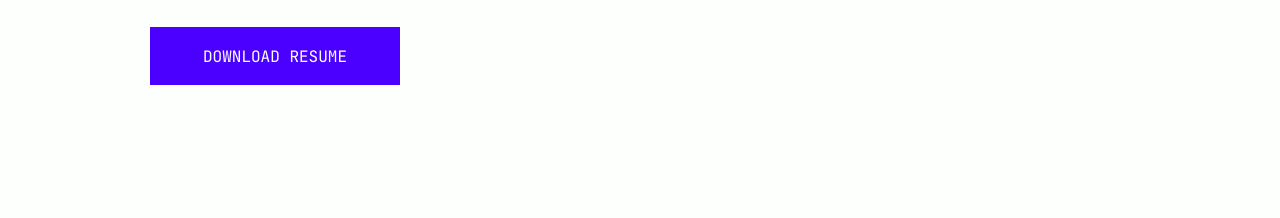
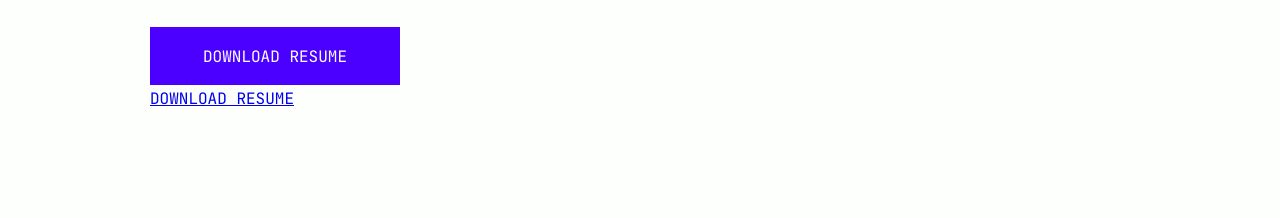
Before and after one commit to darielkurt/kurtdariel, a plain HTML site: page public/index.html in a window 1280 px wide. Shown: the part 582-800 px from the top of the page. Drawn offline with Linux system fonts and the light colour scheme; some packages are replaced by stand-ins of ours; a script that the page names is missing.

Commit message:
Minor changes

```diff
--- a/public/index.html
+++ b/public/index.html
@@ -95,6 +95,8 @@
                 </p>
             </div>
             <a href="#" class="resume">DOWNLOAD RESUME</a>
+            <a href="assets/KURTBERMUDEZ-CV-2020.pdf" target="_blank"
+            rel="nofollow noopener noreferrer">DOWNLOAD RESUME</a>
         </section>
 
 <!-- ABOUT     -->
```
Also changed, not shown: 1 other file.
